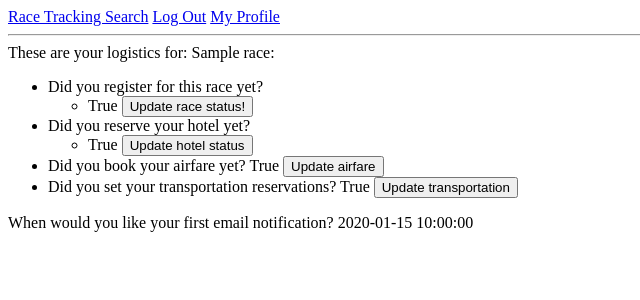
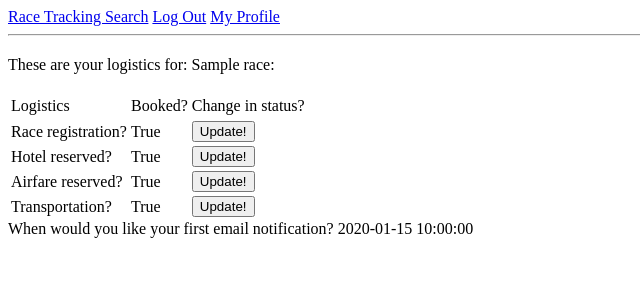
Before and after one commit to ssmores/HB_Fellowship_Run_Registration_Tracker, a Flask app: page /tracked_race_logistics/1 in a window 1280 px wide. Shown: the top 300 px of the page, without its empty margins (0-640 px from the left). Run offline with Flask 2, Linux system fonts and the light colour scheme; the visitor is signed in with stand-in values (Sample User, id 1); tables that the repository leaves empty hold one stand-in row (values such as "Sample post").

Commit message:
Updated JS to work accurately with transportation status. Displayed tracked race logisitics into a table.

```diff
--- a/model.py
+++ b/model.py
@@ -81,10 +81,6 @@ class Tracked_Race(db.Model):
         return "<Registered for race: %s>" % (self.registered_status_indicator)
 
 
-
-
-
-
 class Email_Transaction(db.Model):
     """Record of sent emails."""
 
--- a/server.py
+++ b/server.py
@@ -231,19 +231,62 @@ def update_hotel_status(race_id):
     user = session['user_id']
 
     q = Tracked_Race.query
-    current_hotel = q.filter(Tracked_Race.user_id == user, Tracked_Race.race_id == race).first()
+    current_race = q.filter(Tracked_Race.user_id == user, Tracked_Race.race_id == race).first()
 
-    current_hotel_status = current_hotel.hotel_reserved_indicator
+    current_hotel_status = current_race.hotel_reserved_indicator
 
     if current_hotel_status == True:
-        current_hotel.hotel_reserved_indicator = False
+        current_race.hotel_reserved_indicator = False
         db.session.commit()
         return "False"
     else:
-        current_hotel.hotel_reserved_indicator = True
+        current_race.hotel_reserved_indicator = True
         db.session.commit()
         return "True"
 
+
+@app.route('/update_airfare_status/<race_id>')
+def update_airfare_status(race_id):
+    """Update airfare status upon user selection."""
+
+    race = race_id
+    user = session['user_id']
+
+    q = Tracked_Race.query
+    current_race = q.filter(Tracked_Race.user_id == user, Tracked_Race.race_id == race).first()
+
+    current_airfare_status = current_race.airfare_reserved_indicator
+
+    if current_airfare_status == True:
+        current_race.airfare_reserved_indicator = False
+        db.session.commit()
+        return "False"
+    else:
+        current_race.airfare_reserved_indicator = True
+        db.session.commit()
+        return "True"
+
+
+@app.route('/update_transportation_status/<race_id>')
+def update_transportation_status(race_id):
+    """Update transportation status upon user selection."""
+
+    race = race_id
+    user = session['user_id']
+
+    q = Tracked_Race.query
+    current_race = q.filter(Tracked_Race.user_id == user, Tracked_Race.race_id == race).first()
+
+    current_transportation_status = current_race.transportation_reserved_indicator
+
+    if current_transportation_status == True:
+        current_race.transportation_reserved_indicator = False
+        db.session.commit()
+        return "False"
+    else:
+        current_race.transportation_reserved_indicator = True
+        db.session.commit()
+        return "True"
 
 
 @app.route('/logout')
--- a/static/js/update-logistics.js
+++ b/static/js/update-logistics.js
@@ -1,5 +1,6 @@
 "use strict";
 
+//Updates for race registration status.
 function updateRace(results) {
     var status = results;
     $('#race-status').html(status);
@@ -13,8 +14,11 @@ function updateRaceRegistration() {
     // $.get('/update_race_status/' + race_id, updateStatus);
 }
 
+
 $('#update-race-registration').click(updateRaceRegistration);
 
+
+//Updates for hotel reservation status.
 function updateHotel(results) {
     var status = results;
     $('#hotel-status').html(status);
@@ -23,8 +27,41 @@ function updateHotel(results) {
 
 function updateHotelStatus() {
     var race_id = $('#race-id').val();
-    console.log(race_id)
+    console.log(race_id);
     $.get('/update_hotel_status/' + race_id, updateHotel);
 }
 
 $('#update-hotel-status').click(updateHotelStatus);
+
+
+//Updates for airfare status.
+function updateAirfare(results) {
+    var status = results;
+    $('#airfare-status').html(status);
+}
+
+function updateAirfareStatus() {
+    var race_id = $('#race-id').val();
+    console.log(race_id);
+    $.get('/update_airfare_status/' + race_id, updateAirfare);
+}
+
+$('#update-airfare-status').click(updateAirfareStatus);
+
+
+//Update for transportation.
+
+function updateTransportation(results) {
+    var status = results;
+    $('#transportation-status').html(status);
+}
+
+
+function updateTransportationStatus() {
+    var race_id = $('#race-id').val();
+    console.log(race_id);
+    $.get('/update_transportation_status/' + race_id, updateTransportation);
+}
+
+
+$('#update-transportation-status').click(updateTransportationStatus);
--- a/templates/tracked_race_logistics.html
+++ b/templates/tracked_race_logistics.html
@@ -5,39 +5,50 @@
 
 <input id="race-id" type="hidden" name="race-id" value="{{ tracked_race.race_id }}">
 
-<div>These are your logistics for: {{ tracked_race.race.event_name }}:
-    <ul>
-        <li>Did you register for this race yet?
-            <ul>
-                <li id="race-status">{{ tracked_race.registered_status_indicator }}
+<div style="margin-top: 20px;">These are your logistics for: {{ tracked_race.race.event_name }}:
+    <table style="margin-top: 20px;" border="0">
+        <tr>
+            <td>Logistics</td>
+            <td>Booked?</td>
+            <td>Change in status?</td>
+        <tr>
+        <tr>
+            <td>Race registration?</td>
+            <td id="race-status">{{ tracked_race.registered_status_indicator }}</td>
+            <td>
                 <label for="update-race-registration">
-                    <input type="button" name="update-race-registration" id="update-race-registration" value="Update race status!" onclick="updateRaceRegistration()">
+                <input type="button" name="update-race-registration" id="update-race-registration" value="Update!" onclick="updateRaceRegistration()">
                 </label>
-                </li>
-            </ul>
-        </li>
-        <li>Did you reserve your hotel yet?
-            <ul>
-                <li id="hotel-status">{{ tracked_race.hotel_reserved_indicator }}
+            </td>
+        </tr>
+        <tr>
+            <td>Hotel reserved?</td>
+            <td id="hotel-status">{{ tracked_race.hotel_reserved_indicator }}</td>
+            <td>
                 <label for="update-hotel-status">
-                    <input type="button" name="update-hotel-status" id="update-hotel-status" value="Update hotel status" onclick="updateHotelStatus()">
+                <input type="button" name="update-hotel-status" id="update-hotel-status" value="Update!" onclick="updateHotelStatus()">
                 </label>
-                </li>
-            </ul>
-        </li>
-        <li>Did you book your airfare yet? {{ tracked_race.airfare_reserved_indicator }}
-            <label for="update-airfare-status">
-                <input type="button" name="update-airfare-status" id="update-airfare-status" value="Update airfare">
-            </label>
-
-        </li>
-        <li>Did you set your transportation reservations? {{ tracked_race.transportation_reserved_indicator }}
-            <label for="update-transportation-status">
-                <input type="button" name="update-transportation-status" id="update-transportation-status" value="Update transportation">
-            </label>
-
-        </li>
-    </ul>
+            </td>
+        </tr>
+        <tr>
+            <td>Airfare reserved?</td>
+            <td id="airfare-status">{{ tracked_race.airfare_reserved_indicator }}</td>
+            <td>
+                <label for="update-airfare-status">
+                <input type="button" name="update-airfare-status" id="update-airfare-status" value="Update!" onclick="updateAirfareStatus()">
+                </lable>
+            </td>
+        </tr>
+        <tr>
+            <td>Transportation?</td>
+            <td id="transportation-status">{{ tracked_race.transportation_reserved_indicator }} </td>
+            <td>
+                <label for="transportation-status">
+                <input type="button" name="update-transportation-status" id="update-transportation-status" value="Update!" onclick="updateTransportationStatus()">
+                </label>
+            </td>
+        </tr>
+    </table>
 </div>
 <div>
     When would you like your first email notification?
--- a/templates/user_detail.html
+++ b/templates/user_detail.html
@@ -17,6 +17,7 @@
 {% if tracked_races == [] %}
     You have no upcoming races to think about! Go find some!
 {% else %}
+    Here are the races you're tracking!
     <ul>{% for tracked_race in tracked_races %}
         <li><a href='/tracked_race_logistics/{{ tracked_race.race.race_id }}'>{{ tracked_race.race.event_name }}</li>
         {% endfor %}
```
